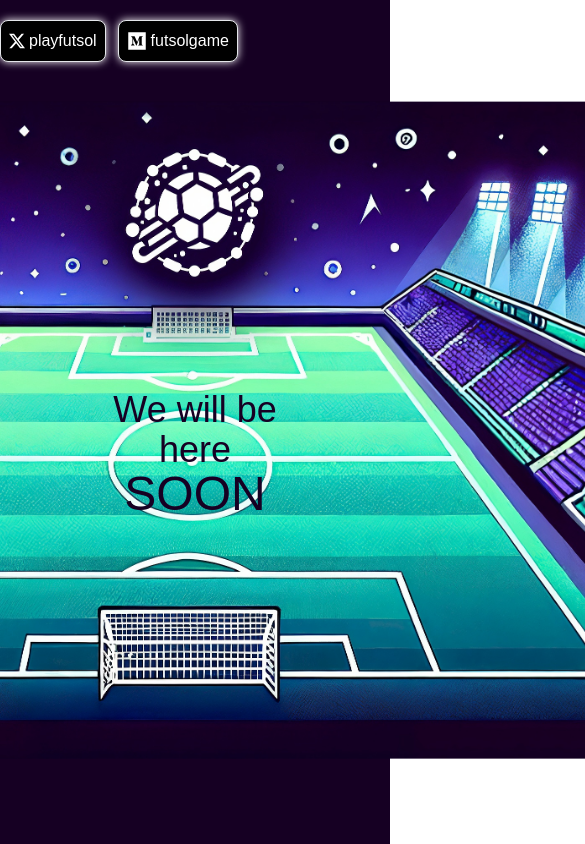
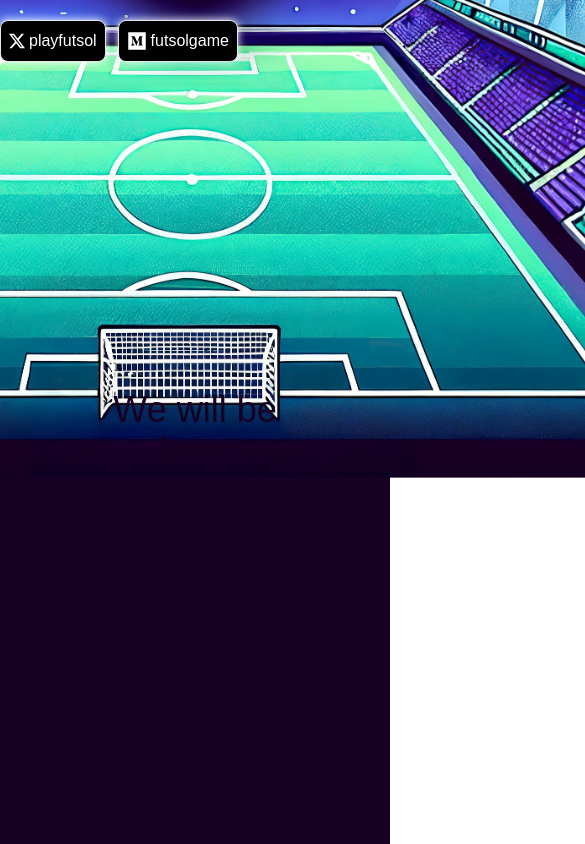
Before and after one commit to emrecanuzum/futsol-landing, a Next.js app: page / in a window 390 px wide. Shown: the top 844 px of the page, 585 px wide, since content can reach past the window. Built offline with nearby package versions, Linux system fonts and the light colour scheme; a web font is replaced by a local one.

Commit message:
aspect ratio

```diff
--- a/src/app/page.tsx
+++ b/src/app/page.tsx
@@ -10,9 +10,9 @@ const LandingPage = () => {
   return (
     <div className="bg-[#160023] h-screen">
       <div className=" justify-center  flex max-w-screen">
-        <div className="md:w-full bg-[#160023] w-[150vw]  md:h-screen text-auto justify-center md:flex">
+        <div className="md:w-full bg-[#160023] w-[150vw]  md:min-h-screen  text-auto justify-center md:flex">
           <Image
-            className=" scale-[3] top-1/3 md:top-0 fixed aspect-video  md:scale-100 md:relative w-screen md:w-[96vw] mt-10 "
+            className=" scale-[3] overflow-auto block top-1/3 md:top-0  aspect-video  md:scale-100 md:relative w-screen md:w-[96vw] mt-10 "
             src={FootballField}
             alt="football-field"
           />
```
